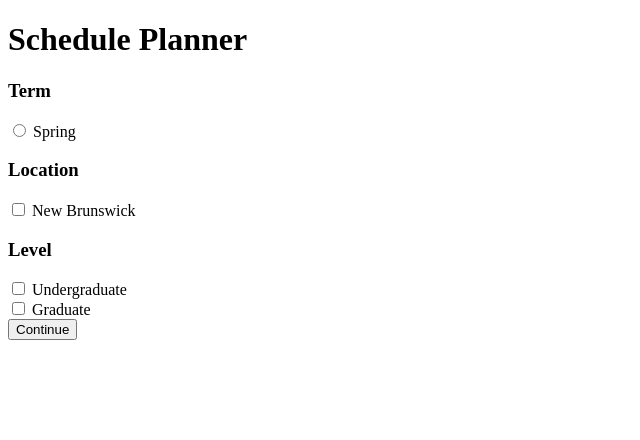
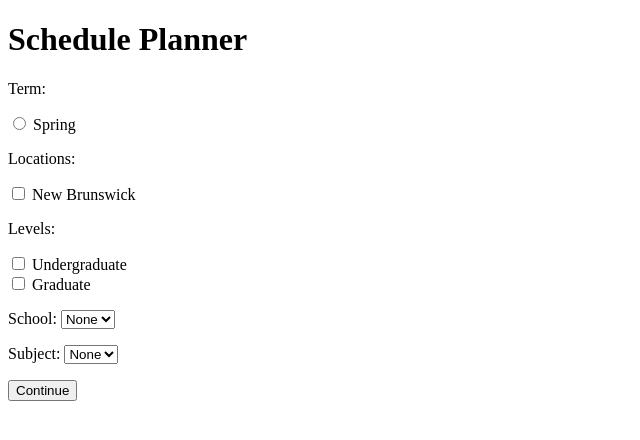
Before and after one commit to SpoopyPillow/rutgers_schedule_planner, a Django app: page /course_list/ in a window 1280 px wide. Shown: the top 440 px of the page, without its empty margins (0-640 px from the left). Run offline with Django 5.2, Linux system fonts and the light colour scheme.

Commit message:
reamde forms using classes

```diff
--- /dev/null
+++ b/rutgers_schedule_planner/course_list/forms.py
@@ -0,0 +1,35 @@
+from django import forms
+from django.contrib.postgres.forms import SimpleArrayField
+
+from .models import School, Subject
+
+
+class CourseFilterForm(forms.Form):
+    term_choices = [
+        ("1", "Spring"),
+    ]
+    term = forms.IntegerField(widget=forms.RadioSelect(choices=term_choices), required=True)
+
+    location_choices = [
+        ("nb", "New Brunswick"),
+    ]
+    locations = forms.MultipleChoiceField(
+        widget=forms.CheckboxSelectMultiple, choices=location_choices, required=True
+    )
+
+    level_choices = [
+        ("U", "Undergraduate"),
+        ("G", "Graduate"),
+    ]
+    levels = forms.MultipleChoiceField(widget=forms.CheckboxSelectMultiple, choices=level_choices, required=True)
+
+    school_choices = [(None, "None")] + [
+        (school.code, str(school.code) + " " + school.title) for school in School.objects.all().order_by("code")
+    ]
+    school = forms.IntegerField(widget=forms.Select(choices=school_choices), required=False)
+
+    subject_choices = [(None, "None")] + [
+        (subject.code, str(subject.code) + " " + subject.title)
+        for subject in Subject.objects.all().order_by("code")
+    ]
+    subject = forms.IntegerField(widget=forms.Select(choices=subject_choices), required=False)
--- a/rutgers_schedule_planner/course_list/views.py
+++ b/rutgers_schedule_planner/course_list/views.py
@@ -8,35 +8,32 @@ from django.db import transaction
 from django.utils.dateparse import parse_time
 
 from .models import School, Subject, Course, Comment, Section, SectionClass
+from .forms import CourseFilterForm
 
 
 def student_related(request):
-    return render(request, "course_list/student_related.html")
+    return render(request, "course_list/student_related.html", {"form": CourseFilterForm})
 
 
 def course_selection(request):
-    if request.method == "POST":
+    if not request.method == "GET":
         raise Http404
 
-    form = request.GET
-    form_term = form.get("term")
-    form_locations = form.getlist("location")
-    form_levels = form.getlist("level")
-    form_school = form.get("school")
+    form = CourseFilterForm(request.GET)
+    if not form.is_valid():
+        return HttpResponse("no")
+    filters = form.cleaned_data
 
-    schools = School.objects.all()
-    courses = Course.objects.filter(level__in=form_levels, school__code=form_school).order_by(
-        "school", "subject", "code"
-    )[0:5]
+    courses = Course.objects.filter(
+        level__in=filters["levels"], school__code=filters["school"], subject__code=filters["subject"]
+    ).order_by("school", "subject", "code")[0:5]
+
     return render(
         request,
         "course_list/course_selection.html",
         {
-            "schools": schools,
+            "form": form,
             "courses": courses,
-            "term_filter": form_term,
-            "locations_filter": form_locations,
-            "levels_filter": form_levels,
         },
     )
 
--- a/rutgers_schedule_planner/static/style.css
+++ b/rutgers_schedule_planner/static/style.css
@@ -8,13 +8,9 @@
 }
 
 #filter_sidebar {
-    width:25%
+    flex:1;
 }
 
 #course_list {
-    width:75%
+    flex:3;
 }
-
-#school_filter {
-    width:100%
-}
--- a/rutgers_schedule_planner/templates/course_list/student_related.html
+++ b/rutgers_schedule_planner/templates/course_list/student_related.html
@@ -9,22 +9,7 @@
     <h1 id="app-name">Schedule Planner</h1>
     <div>
         <form action="{% url 'course_list:course_selection' %}" method="get">
-            <h3>Term</h3>
-            <input type="radio" id="term_spring" name="term" value="1">
-            <label for="term_spring">Spring</label><br>
-
-
-            <h3>Location</h3>
-            <input type="checkbox" id="campus_nb" name="location" value="nb">
-            <label for="campus_nb">New Brunswick</label><br>
-
-
-            <h3>Level</h3>
-            <input type="checkbox" id="level_u" name="level" value="U">
-            <label for="level_u">Undergraduate</label><br>
-            <input type="checkbox" id="level_g" name="level" value="G">
-            <label for="level_g">Graduate</label><br>
-
+            {{form.as_p}}
             <input type="submit" value="Continue">
         </form>
     </div>
```
Also changed, not shown: rutgers_schedule_planner/templates/course_list/course_selection.html (+2 -18 lines).
